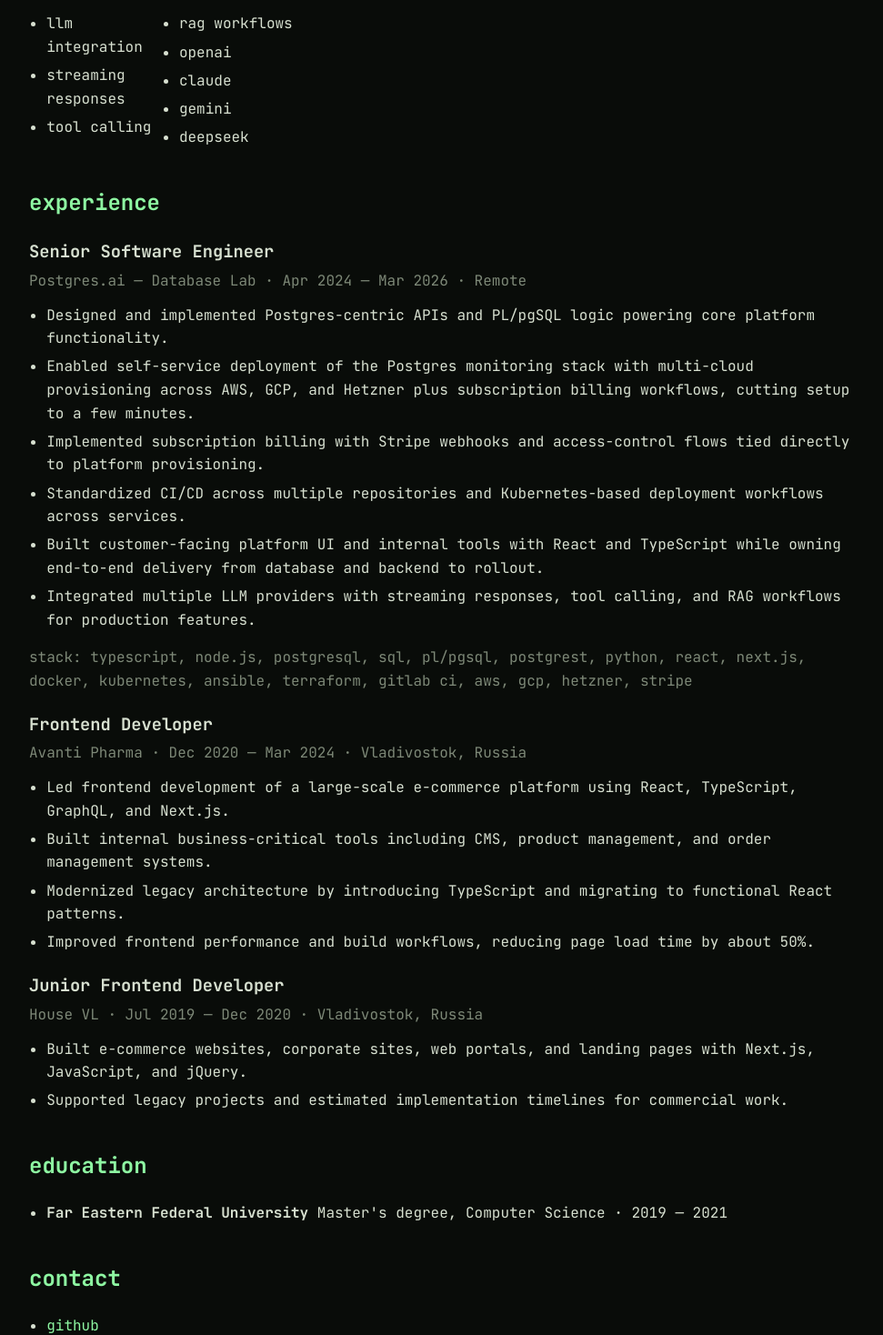
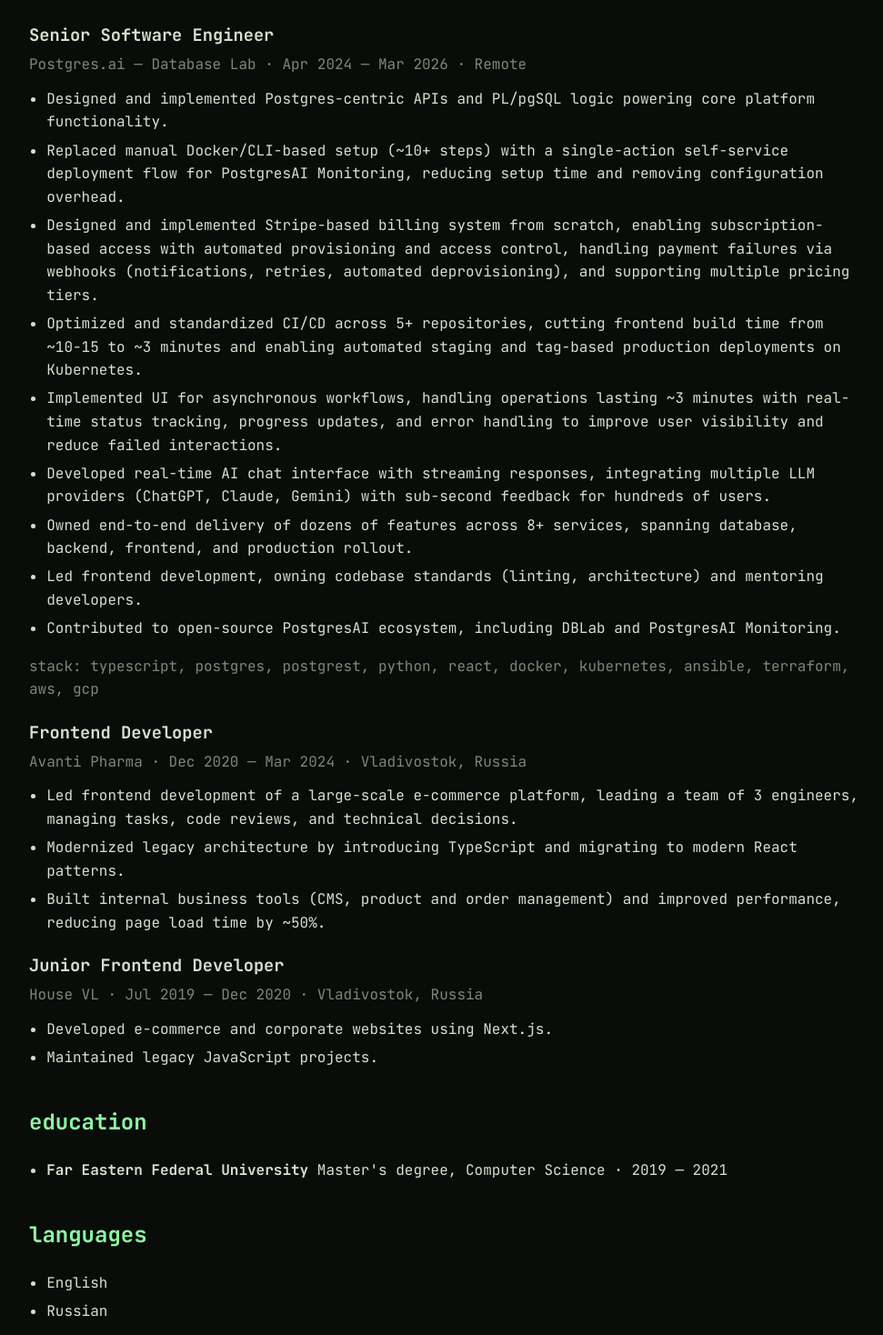
Before and after one commit to bogdan-ts/tsechoev.dev, a Svelte app: page / in a window 1280 px wide. Shown: the part 842-2310 px from the top of the page at 91% size, without its empty margins (148-1119 px from the left). Built offline with nearby package versions, Linux system fonts and the light colour scheme.

Commit message:
Update resume content

```diff
--- a/src/App.svelte
+++ b/src/App.svelte
@@ -9,7 +9,7 @@
     <p class="prompt">$ whoami</p>
     <h1 id="hero-title">{profile.name}</h1>
     <p class="role">{profile.role}</p>
-    <p class="location">{profile.location}</p>
+    <p class="location">{profile.phone} · <a href={`mailto:${profile.email}`}>{profile.email}</a> · {profile.location}</p>
     <p class="summary">{profile.summary}</p>
   </section>
 
@@ -61,6 +61,15 @@
     </ul>
   </section>
 
+  <section aria-labelledby="languages-title">
+    <h2 id="languages-title">languages</h2>
+    <ul>
+      {#each profile.languages as language}
+        <li>{language}</li>
+      {/each}
+    </ul>
+  </section>
+
   <section aria-labelledby="contact-title">
     <h2 id="contact-title">contact</h2>
     <ul>
--- a/src/profile.ts
+++ b/src/profile.ts
@@ -27,10 +27,13 @@ export type ResumeProfile = {
   name: string;
   role: string;
   location: string;
+  email: string;
+  phone: string;
   summary: string;
   skills: SkillGroup[];
   experience: ExperienceRole[];
   education: Education[];
+  languages: string[];
   links: ProfileLink[];
   resumeHref: string;
 };
@@ -39,13 +42,12 @@ export const profile: ResumeProfile = {
   name: "Bogdan Tsechoev",
   role: "Senior Fullstack Engineer with backend and platform focus",
   location: "Bangkok, Thailand",
+  email: "tsechoev.bogdan@gmail.com",
+  phone: "+66849947639",
   summary:
-    "Senior fullstack engineer with strong backend and platform focus, specializing in Postgres-driven architectures, SQL-first APIs, self-service platforms, infrastructure automation, and production AI workflows.",
+    "Senior Fullstack Engineer with 7 years of experience building end-to-end systems across frontend and backend, focused on PostgreSQL-backed applications, asynchronous workflows, provisioning, and billing.",
   skills: [
-    { title: "backend", items: ["typescript", "node.js", "postgresql", "sql", "api design", "pl/pgsql", "postgrest", "python"] },
-    { title: "frontend", items: ["react", "next.js", "graphql", "mobx"] },
-    { title: "platform", items: ["docker", "kubernetes", "terraform", "ansible", "ci/cd", "gitlab ci", "aws", "gcp", "hetzner", "stripe billing"] },
-    { title: "ai", items: ["llm integration", "streaming responses", "tool calling", "rag workflows", "openai", "claude", "gemini", "deepseek"] }
+    { title: "core", items: ["typescript", "node.js", "postgresql", "sql", "api design", "react", "terraform", "ansible", "ci/cd", "docker"] }
   ],
   experience: [
     {
@@ -55,13 +57,16 @@ export const profile: ResumeProfile = {
       location: "Remote",
       bullets: [
         "Designed and implemented Postgres-centric APIs and PL/pgSQL logic powering core platform functionality.",
-        "Enabled self-service deployment of the Postgres monitoring stack with multi-cloud provisioning across AWS, GCP, and Hetzner plus subscription billing workflows, cutting setup to a few minutes.",
-        "Implemented subscription billing with Stripe webhooks and access-control flows tied directly to platform provisioning.",
-        "Standardized CI/CD across multiple repositories and Kubernetes-based deployment workflows across services.",
-        "Built customer-facing platform UI and internal tools with React and TypeScript while owning end-to-end delivery from database and backend to rollout.",
-        "Integrated multiple LLM providers with streaming responses, tool calling, and RAG workflows for production features."
+        "Replaced manual Docker/CLI-based setup (~10+ steps) with a single-action self-service deployment flow for PostgresAI Monitoring, reducing setup time and removing configuration overhead.",
+        "Designed and implemented Stripe-based billing system from scratch, enabling subscription-based access with automated provisioning and access control, handling payment failures via webhooks (notifications, retries, automated deprovisioning), and supporting multiple pricing tiers.",
+        "Optimized and standardized CI/CD across 5+ repositories, cutting frontend build time from ~10-15 to ~3 minutes and enabling automated staging and tag-based production deployments on Kubernetes.",
+        "Implemented UI for asynchronous workflows, handling operations lasting ~3 minutes with real-time status tracking, progress updates, and error handling to improve user visibility and reduce failed interactions.",
+        "Developed real-time AI chat interface with streaming responses, integrating multiple LLM providers (ChatGPT, Claude, Gemini) with sub-second feedback for hundreds of users.",
+        "Owned end-to-end delivery of dozens of features across 8+ services, spanning database, backend, frontend, and production rollout.",
+        "Led frontend development, owning codebase standards (linting, architecture) and mentoring developers.",
+        "Contributed to open-source PostgresAI ecosystem, including DBLab and PostgresAI Monitoring."
       ],
-      stack: ["typescript", "node.js", "postgresql", "sql", "pl/pgsql", "postgrest", "python", "react", "next.js", "docker", "kubernetes", "ansible", "terraform", "gitlab ci", "aws", "gcp", "hetzner", "stripe"]
+      stack: ["typescript", "postgres", "postgrest", "python", "react", "docker", "kubernetes", "ansible", "terraform", "aws", "gcp"]
     },
     {
       title: "Frontend Developer",
@@ -69,10 +74,9 @@ export const profile: ResumeProfile = {
       period: "Dec 2020 — Mar 2024",
       location: "Vladivostok, Russia",
       bullets: [
-        "Led frontend development of a large-scale e-commerce platform using React, TypeScript, GraphQL, and Next.js.",
-        "Built internal business-critical tools including CMS, product management, and order management systems.",
-        "Modernized legacy architecture by introducing TypeScript and migrating to functional React patterns.",
-        "Improved frontend performance and build workflows, reducing page load time by about 50%."
+        "Led frontend development of a large-scale e-commerce platform, leading a team of 3 engineers, managing tasks, code reviews, and technical decisions.",
+        "Modernized legacy architecture by introducing TypeScript and migrating to modern React patterns.",
+        "Built internal business tools (CMS, product and order management) and improved performance, reducing page load time by ~50%."
       ]
     },
     {
@@ -81,8 +85,8 @@ export const profile: ResumeProfile = {
       period: "Jul 2019 — Dec 2020",
       location: "Vladivostok, Russia",
       bullets: [
-        "Built e-commerce websites, corporate sites, web portals, and landing pages with Next.js, JavaScript, and jQuery.",
-        "Supported legacy projects and estimated implementation timelines for commercial work."
+        "Developed e-commerce and corporate websites using Next.js.",
+        "Maintained legacy JavaScript projects."
       ]
     }
   ],
@@ -93,6 +97,7 @@ export const profile: ResumeProfile = {
       period: "2019 — 2021"
     }
   ],
+  languages: ["English", "Russian"],
   links: [
     { label: "github", href: "https://github.com/bogdan-ts" },
     { label: "linkedin", href: "https://www.linkedin.com/in/bogdan-tsechoev-b7b81b182" }
```
Also changed, not shown: 1 other file (tests, documents, lock files or other folders).
